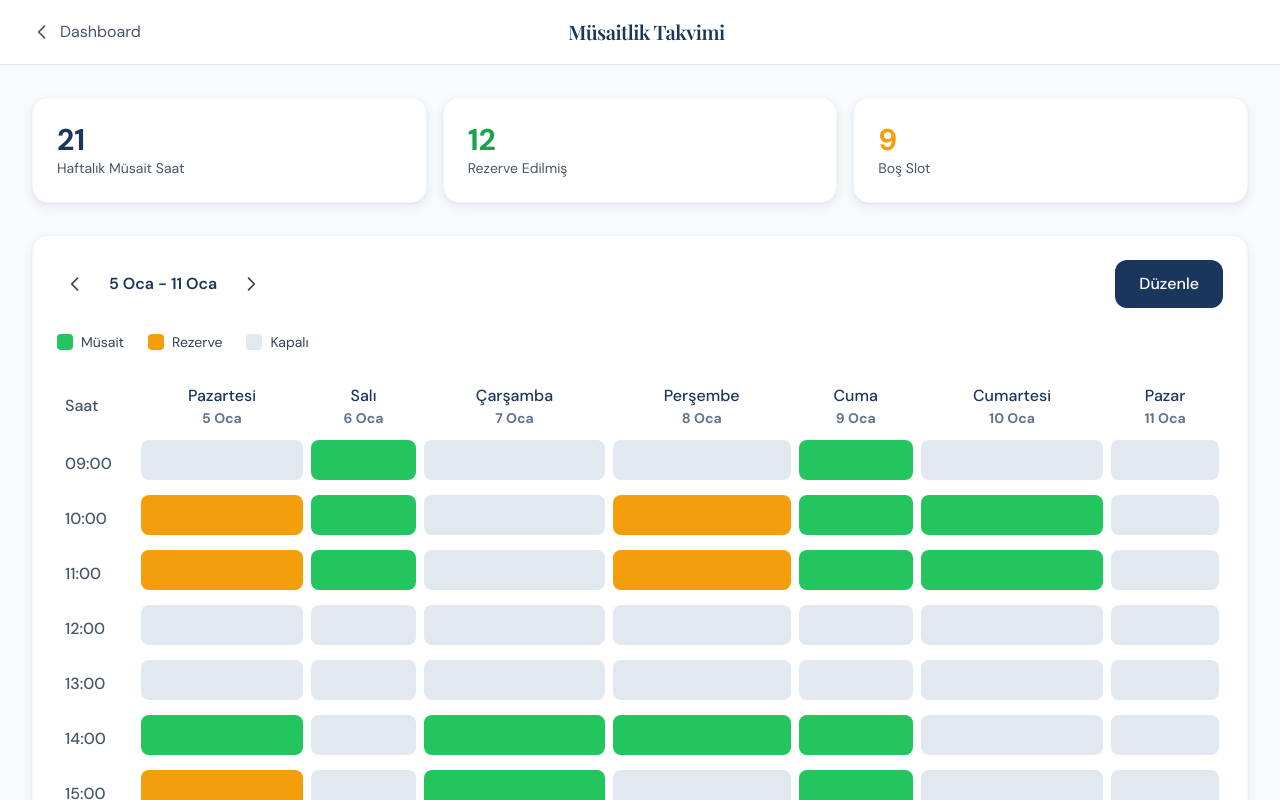
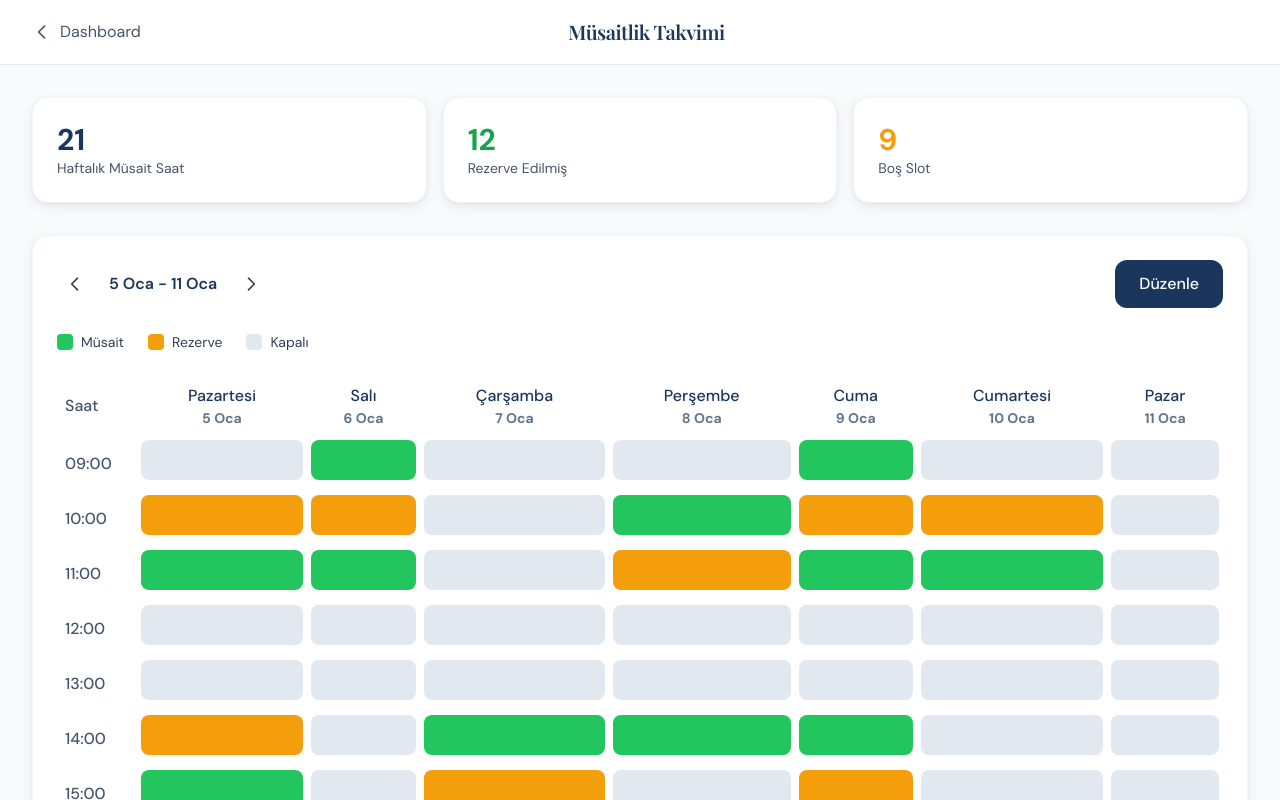
Before and after one commit to Baris-tuncer/edupremium, a Next.js app in the folder frontend/: page /teacher/availability in a window 1280 px wide. Shown: the top 800 px of the page. Built offline with nearby package versions, Linux system fonts and the light colour scheme; a web font is replaced by a local one.

Commit message:
Fix availability: use fixed reserved slots instead of Math.random

```diff
--- a/frontend/src/app/teacher/availability/page.tsx
+++ b/frontend/src/app/teacher/availability/page.tsx
@@ -2,6 +2,16 @@
 
 import { useState } from 'react';
 import Link from 'next/link';
+
+const reservedSlots: Record<string, string[]> = {
+  'Pazartesi': ['10:00', '14:00'],
+  'Salı': ['10:00'],
+  'Çarşamba': ['15:00'],
+  'Perşembe': ['11:00'],
+  'Cuma': ['10:00', '15:00'],
+  'Cumartesi': ['10:00'],
+  'Pazar': [],
+};
 
 const daysOfWeek = ['Pazartesi', 'Salı', 'Çarşamba', 'Perşembe', 'Cuma', 'Cumartesi', 'Pazar'];
 const timeSlots = ['09:00', '10:00', '11:00', '12:00', '13:00', '14:00', '15:00', '16:00', '17:00', '18:00', '19:00', '20:00'];
@@ -219,7 +229,7 @@ export default function TeacherAvailabilityPage() {
                     {daysOfWeek.map((day) => {
                       const isAvailable = isSlotAvailable(day, time);
                       const isSelected = isSlotSelected(day, time);
-                      const isReserved = isAvailable && Math.random() > 0.7; // Mock reserved slots
+                      const isReserved = reservedSlots[day]?.includes(time) || false;
 
                       return (
                         <td key={`${day}-${time}`} className="p-1">
```
